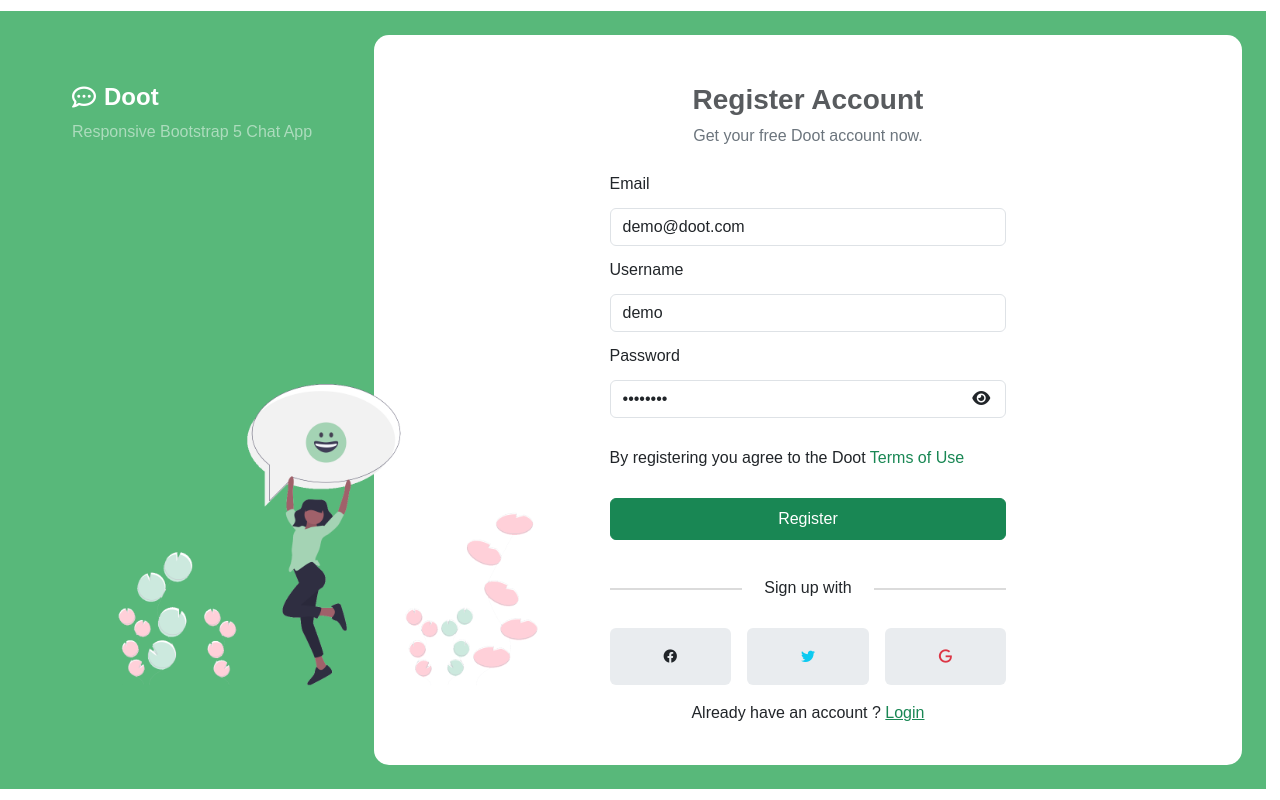
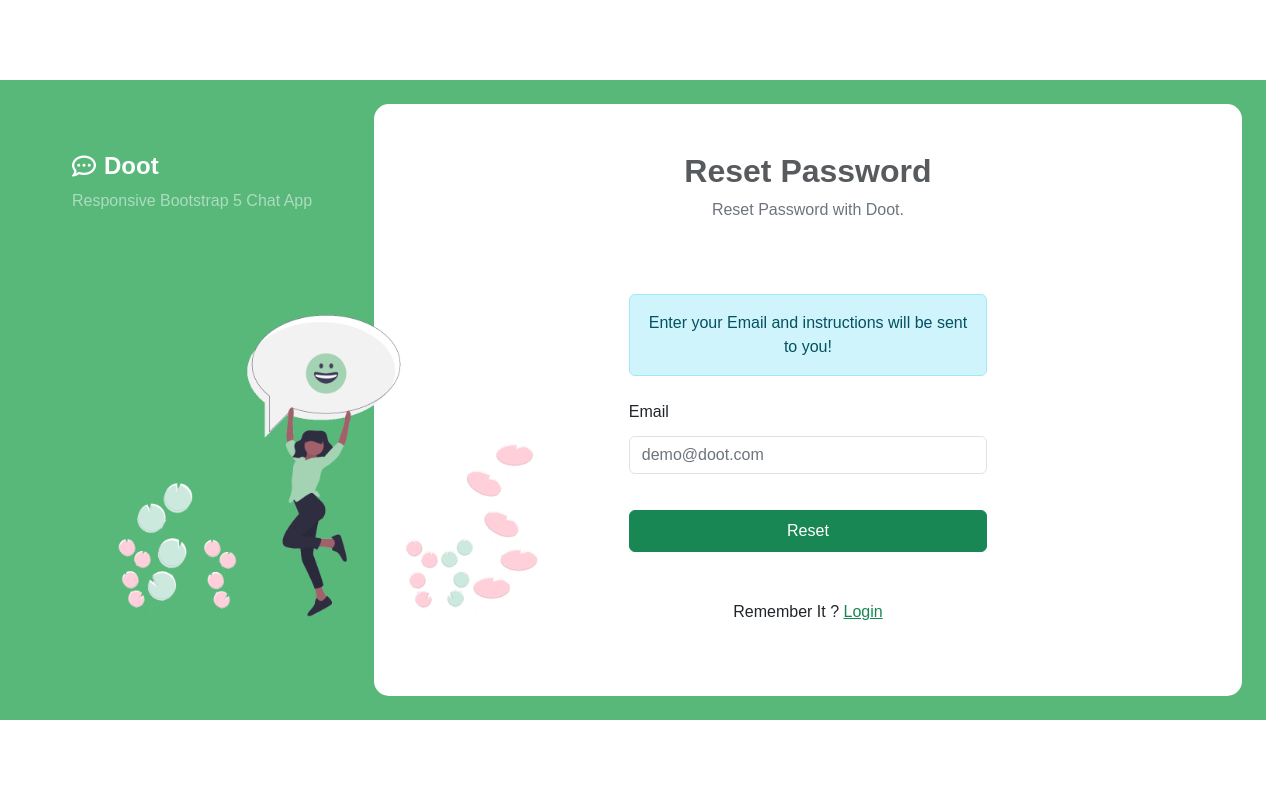
Before and after one commit to Devide21/Chat-App, a React (Vite) app: page / in a window 1280 px wide. Built offline with nearby package versions, Linux system fonts and the light colour scheme.

Commit message:
Add reset password and register page

```diff
--- a/src/App.jsx
+++ b/src/App.jsx
@@ -16,6 +16,7 @@ import WelcomePane from "./components/WelcomePane";
 import BookmarkList from "./components/BookmarkList";
 import ChatLayout from "./components/ChatLayout";
 import Settings from "./components/Settings";
+import ResetPassword from "./components/ResetPassword";
 
 
 
@@ -24,7 +25,7 @@ function App() {
 
   return (
     <div className="d-md-flex d-grid" style={{ width: "98.9vw", height: "100%" }}>
-      <Register />
+      <ResetPassword />
       {/* <WelcomePane/> */}
 
     </div>
--- /dev/null
+++ b/src/components/ResetPassword.jsx
@@ -0,0 +1,95 @@
+import React, { useState } from 'react';
+import * as Yup from 'yup';
+import { useForm } from 'react-hook-form';
+import { yupResolver } from '@hookform/resolvers/yup';
+import { Alert } from 'react-bootstrap';
+import FormProvider from '/src/hookForm/FormProvider.jsx';
+import { RHFTextField } from '../hookForm';
+
+const ResetPassword = () => {
+    const [sentEmail, setSentEmail] = useState("Enter your Email and instructions will be sent to you!")
+
+
+
+    const ResetSchema = Yup.object().shape({
+        email: Yup.string().required("Email is required").email("Email is invalid"),
+    });
+
+    const defaultValues = {
+        email: "demo@doot.com",
+    };
+
+    const methods = useForm({
+        resolver: yupResolver(ResetSchema),
+        defaultValues,
+    });
+
+    const {
+        handleSubmit,
+        reset,
+        setError,
+        formState: { errors }
+    } = methods;
+
+    const onSubmit = async (data) => {
+        try {
+            // Submit to backend
+        } catch (error) {
+            console.error(error);
+            reset();
+            setError("afterSubmit", {
+                type: 'manual',
+                message: error.message || "Something went wrong",
+            });
+        }
+    };
+
+    return (
+        <>
+            {!!errors.afterSubmit && (
+                <Alert variant="danger">{errors.afterSubmit.message}</Alert>
+            )}
+            <div className="logout-page d-flex p-4" style={{ width: "100vw", height: "100%" }}>
+                <div className="sidebar d-flex flex-column justify-content-center align-items-start p-5">
+                    <h4 className="text-white fw-bold mb-2">
+                        <i className="fa-regular fa-comment-dots"></i> Doot
+                    </h4>
+                    <p className="text-white-50">Responsive Bootstrap 5 Chat App</p>
+                    <div className="mt-auto">
+                        <img className='logout-img'
+                            src='src/assets/chat-Apk-auth-img..png'
+                            alt="Logout Illustration"
+                        />
+                    </div>
+                </div>
+
+                <div className="logout-box py-4 pt-5 h-100 d-grid justify-content-center align-items-center flex-grow-1">
+                    <div className="d-flex flex-column justify-content-center align-items-center" style={{ width: "28vw" }}>
+                        <h4 className="fw-semibold text-dark mb-2 fs-2 opacity-75">Reset Password</h4>
+                        <p className="text-secondary mb-5">Reset Password with Doot.</p>
+
+                        <div className="alert alert-info mt-4 mb-4" role="alert">
+                            {sentEmail}
+                        </div>
+
+                        <FormProvider methods={methods} onSubmit={handleSubmit(onSubmit)}>
+                            <label htmlFor="email">Email</label>
+                            <RHFTextField name="email" placeholder="Enter email" />
+
+                            <button
+                                onSubmit={() => setSentEmail("Reset link are sended to your mailbox, check there first")}
+                                type="submit" className="btn btn-success w-100 py-2 mt-4">Reset</button>
+                        </FormProvider>
+
+                        <p
+                            className=" mb-5 mt-5 ">
+                            Remember It ?  <a href="#" className="text-success">Login</a>
+                        </p>
+                    </div>
+                </div>
+            </div>
+        </>
+    );
+};
+
+export default ResetPassword
--- a/src/hookForm/RHFTextField.jsx
+++ b/src/hookForm/RHFTextField.jsx
@@ -18,7 +18,7 @@ export default function RHFTextField({ name, helperText, InputProps, ...other })
                 const finalProps = {
                     ...field,
                     ...other,
-                    className: `form-control ${error ? 'is-invalid' : ''}`,
+                    className: `form-control text-secondary ${error ? 'is-invalid' : ''} `,
                     value: typeof field.value === "number" && field.value === 0 ? "" : field.value,
                 };
 
```
